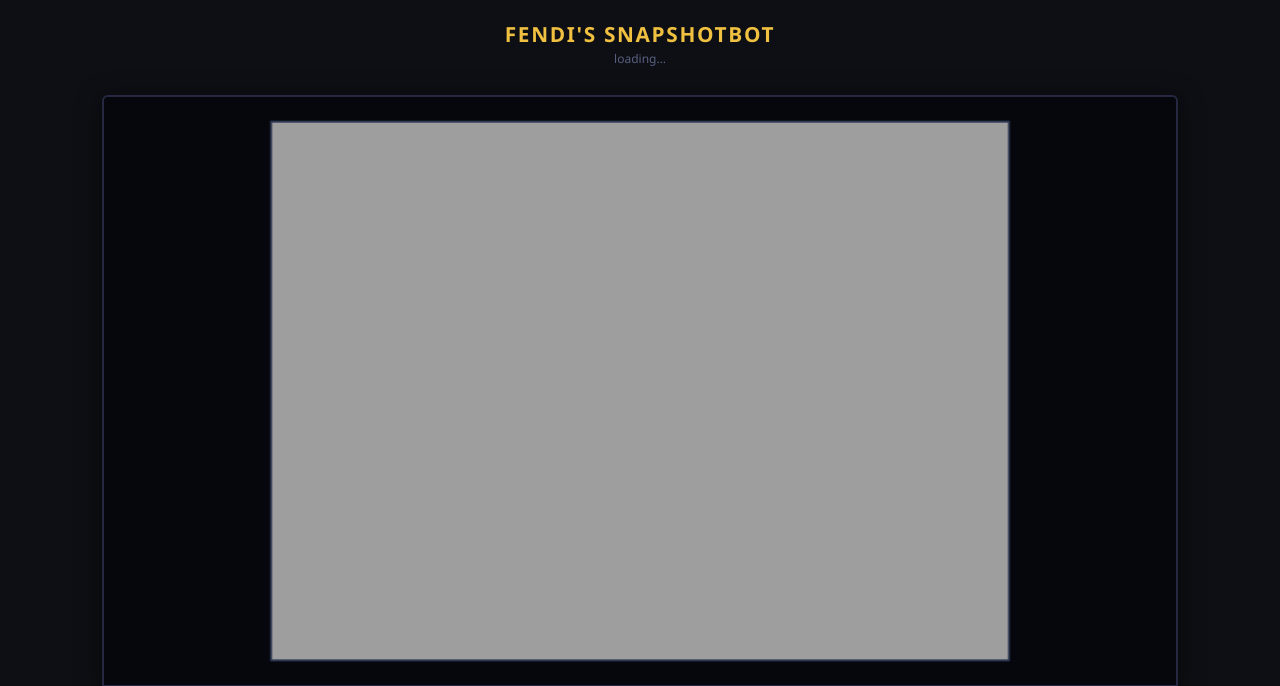
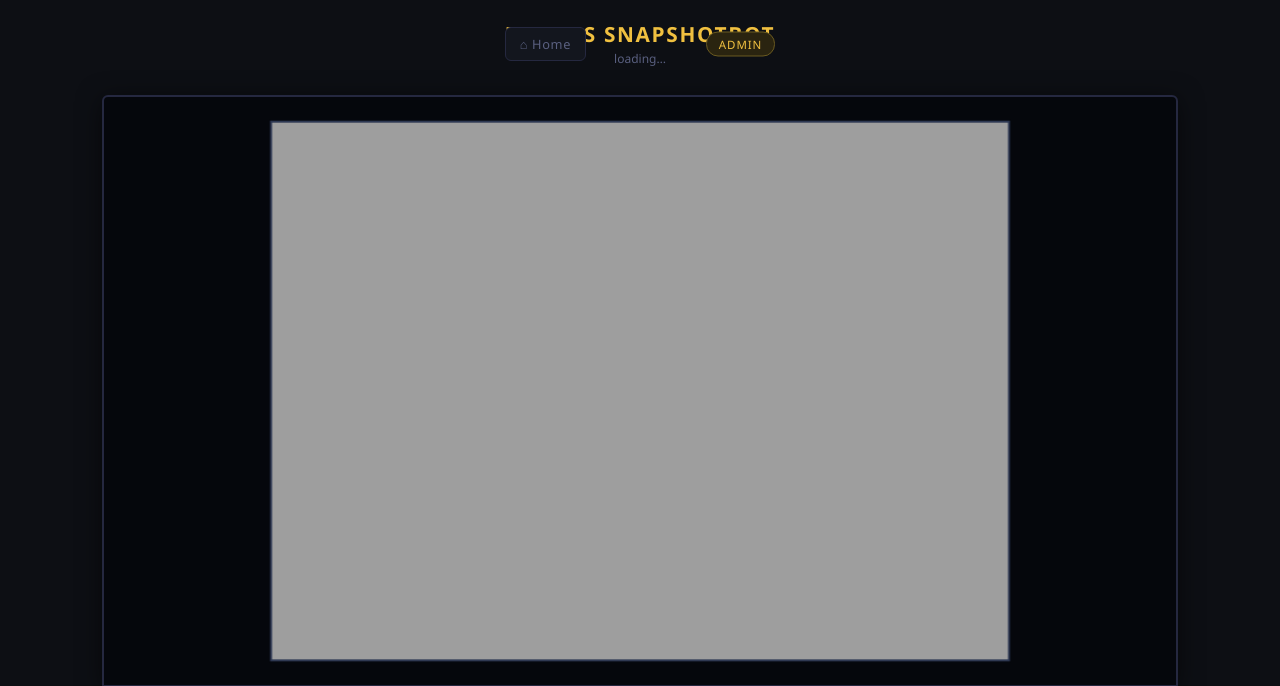
Before and after one commit to affendiariffin/snapshotbot, a Flask app: template server/templates/replay.html in a window 1280 px wide. Shown: the top 686 px of the page. Run offline with Flask 3, Linux system fonts and the light colour scheme; the template is opened without the code that fills it: most values are stand-ins (such as "Sample title", 1, 10 or a date in 2020); some libraries are stand-ins or nearby versions.

Commit message:
Home button + Admin/Guest role pill in headers
Replay header gains a Home button (hidden in offline copies, which show
an 'Offline copy' pill instead); both pages show Admin or Guest status.

Co-Authored-By: Claude Fable 5 <noreply@anthropic.com>

```diff
--- a/server/templates/index.html
+++ b/server/templates/index.html
@@ -11,6 +11,11 @@
   body{background:var(--bg);color:var(--text);font-family:"Segoe UI",system-ui,sans-serif;
        max-width:860px;margin:0 auto;padding:28px 16px}
   h1{font-size:1.4rem;letter-spacing:.08em;text-transform:uppercase;color:var(--accent);text-align:center}
+  .role-pill{position:absolute;right:16px;top:30px;border-radius:12px;
+    padding:4px 12px;font-size:.72rem;letter-spacing:.08em;text-transform:uppercase}
+  .role-pill.admin{background:#2a2410;border:1px solid #6a5a20;color:var(--accent)}
+  .role-pill.guest{background:var(--panel);border:1px solid var(--border);color:var(--muted)}
+  body{position:relative}
   .sub{font-size:.8rem;color:var(--muted);text-align:center;margin:6px 0 26px;line-height:1.5}
   .session{display:flex;align-items:center;gap:12px;background:var(--panel);
     border:1px solid var(--border);border-radius:8px;padding:12px 16px;margin-bottom:10px}
@@ -36,6 +41,7 @@
 </style>
 </head>
 <body>
+<span class="role-pill {{ 'admin' if admin else 'guest' }}">{{ 'Admin' if admin else 'Guest' }}</span>
 <h1>Fendi's Snapshotbot</h1>
 <div class="sub">Recorded TTS 40k games — live scoreboard while playing, full board replay after.<br>
   Newest 10 games kept, 30 days max — <b>download</b> a game to keep it forever.</div>
--- a/server/templates/replay.html
+++ b/server/templates/replay.html
@@ -10,8 +10,17 @@
   *{box-sizing:border-box;margin:0;padding:0}
   body{background:var(--bg);color:var(--text);font-family:"Segoe UI",system-ui,sans-serif;
        display:flex;flex-direction:column;align-items:center;min-height:100vh;padding:20px 16px;gap:14px}
-  .header{display:flex;align-items:center;justify-content:center;gap:14px;flex-wrap:wrap}
+  .header{display:flex;align-items:center;justify-content:center;gap:14px;flex-wrap:wrap;position:relative}
   .header-text{text-align:center}
+  .home-btn{position:absolute;left:0;top:50%;transform:translateY(-50%);background:var(--panel);
+    border:1px solid var(--border);color:var(--muted);border-radius:6px;padding:7px 14px;
+    font-size:.8rem;text-decoration:none;letter-spacing:.05em}
+  .home-btn:hover{color:var(--text);border-color:var(--accent)}
+  .role-pill{position:absolute;right:0;top:50%;transform:translateY(-50%);border-radius:12px;
+    padding:4px 12px;font-size:.72rem;letter-spacing:.08em;text-transform:uppercase}
+  .role-pill.admin{background:#2a2410;border:1px solid #6a5a20;color:var(--accent)}
+  .role-pill.guest{background:var(--panel);border:1px solid var(--border);color:var(--muted)}
+  @media (max-width:700px){.home-btn,.role-pill{position:static;transform:none}}
   .header h1{font-size:1.3rem;letter-spacing:.08em;text-transform:uppercase;color:var(--accent)}
   .header h1 a{color:inherit;text-decoration:none}
   .header .sub{font-size:.75rem;color:var(--muted);margin-top:2px}
@@ -120,11 +129,13 @@
 </head>
 <body>
 <div class="header">
+  <a class="home-btn" id="homeBtn" href="/">&#8962; Home</a>
   <div class="header-text">
     <h1><a href="/">Fendi's Snapshotbot</a></h1>
     <div class="sub" id="headerSub">loading…</div>
   </div>
   <span class="livebadge" id="liveBadge">● live</span>
+  <span class="role-pill {{ 'admin' if admin else 'guest' }}" id="rolePill">{{ 'Admin' if admin else 'Guest' }}</span>
 </div>
 
 <div class="page-layout">
@@ -857,6 +868,9 @@ if (EMBEDDED){
   document.getElementById('dlWrap').style.display = 'none';
   document.getElementById('saveWrap').style.display = '';
   document.getElementById('saveLink').onclick = e => { e.preventDefault(); saveOfflineCopy(); };
+  document.getElementById('homeBtn').style.display = 'none';   // no server to go home to
+  const rp = document.getElementById('rolePill');
+  rp.className = 'role-pill guest'; rp.textContent = 'Offline copy';
 } else document.getElementById('dlLink').href = '/r/' + SLUG + '/download';
 
 new ResizeObserver(fitView).observe(wrap);
```
